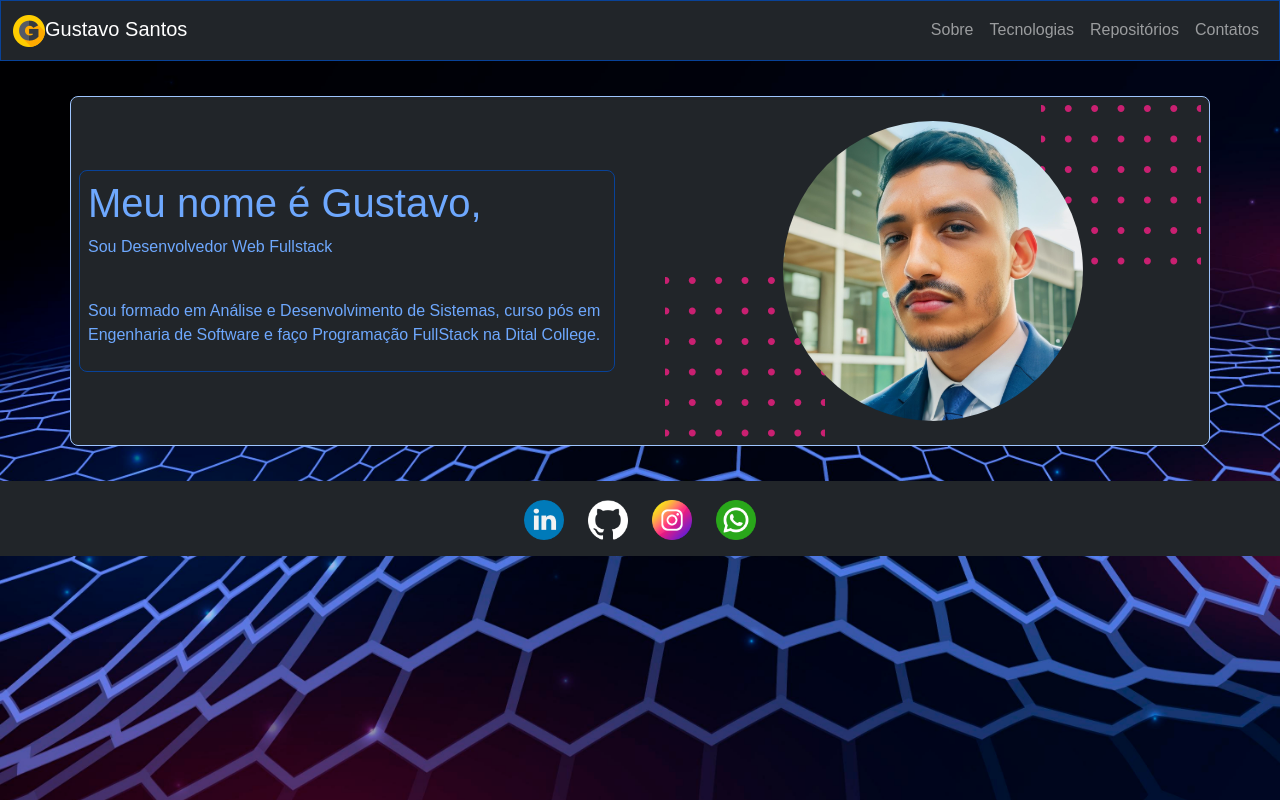
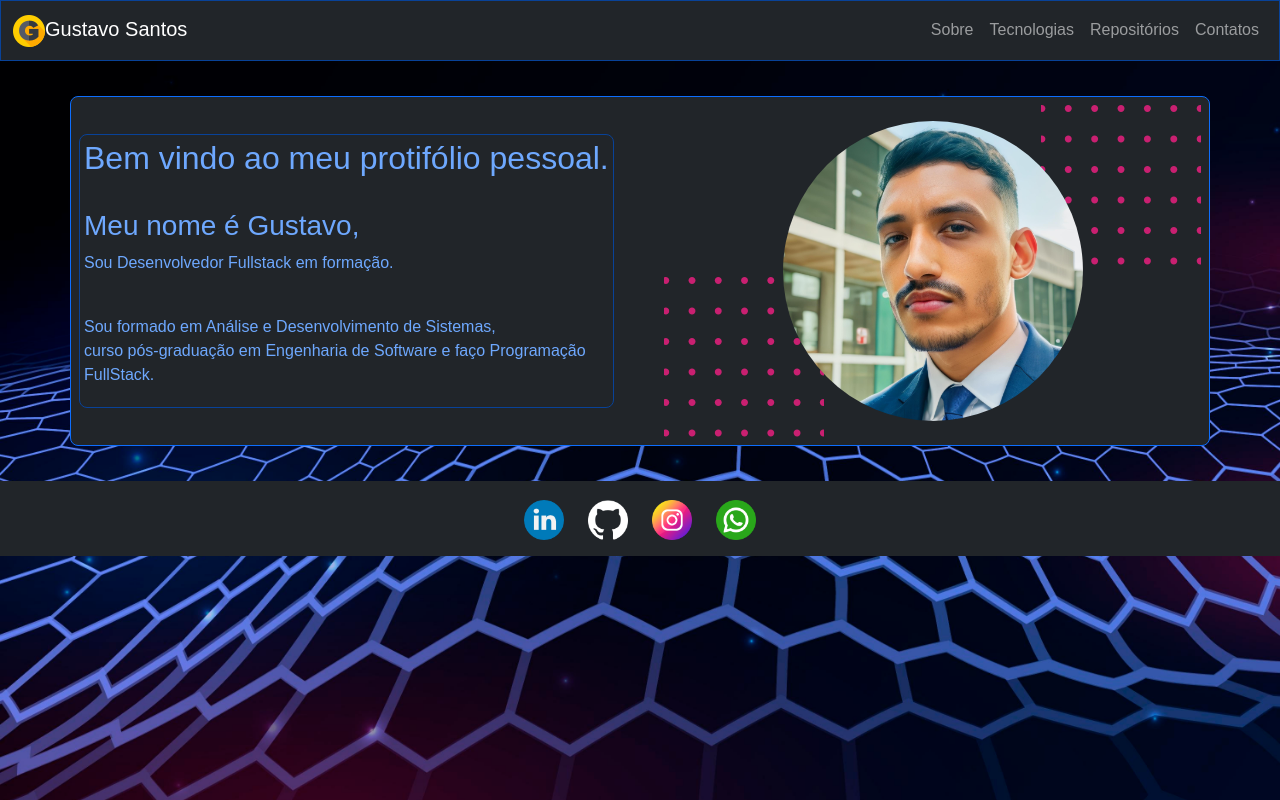
Before and after one commit to Gustavo1701/portifolio-pessoal-react, a React (Vite) app: page / in a window 1280 px wide. Built offline with nearby package versions, Linux system fonts and the light colour scheme.

Commit message:
Alterando texto do Home

```diff
--- a/src/Pages/Home.jsx
+++ b/src/Pages/Home.jsx
@@ -4,20 +4,21 @@ import bolinhas from '../assets/img/home/bolinhas.svg';
 
 const Home = () => {
     return (
-        <div className="align-items-center justify-content-center p-2 d-flex container text-primary-emphasis bg-dark border border-primary-subtle rounded-3" style={{
+        <div className="align-items-center justify-content-center p-2 d-flex container text-primary-emphasis bg-dark border border-primary rounded-3" style={{
             gap: 50,
             marginBottom:'35px',
             marginTop:'35px'}}>
 
-            <div className="container p-2 text-primary-emphasis bg-dark border border-primary-subtle rounded-3" data-bs-theme="dark" style={{
+            <div className="container p-1 text-primary-emphasis bg-dark border border-primary-subtle rounded-3" data-bs-theme="dark" style={{
 
                 width: '50%',
                 height: '50%'
                 }}>
-                <h1>Meu nome é Gustavo,<br /></h1>
-                <p>Sou Desenvolvedor Web Fullstack</p><br />
+                <h2>Bem vindo ao meu protifólio pessoal.</h2><br />
+                <h3>Meu nome é Gustavo,</h3>
+                <p>Sou Desenvolvedor Fullstack em formação.</p><br />
                 <p>
-                    Sou formado em Análise e Desenvolvimento de Sistemas, curso pós em Engenharia de Software e faço Programação FullStack na Dital College.
+                    Sou formado em Análise e Desenvolvimento de Sistemas,<br/> curso pós-graduação em Engenharia de Software e faço Programação FullStack.
                 </p>
             </div>
 
```
